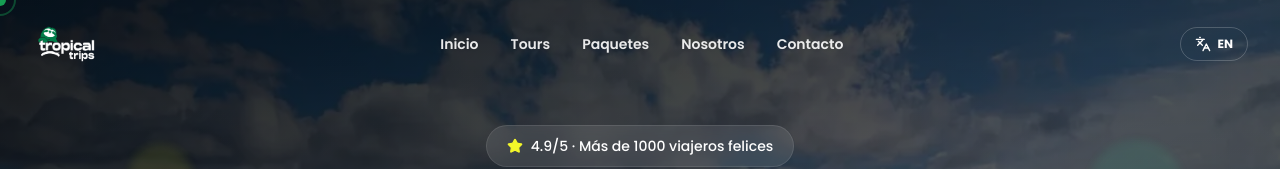
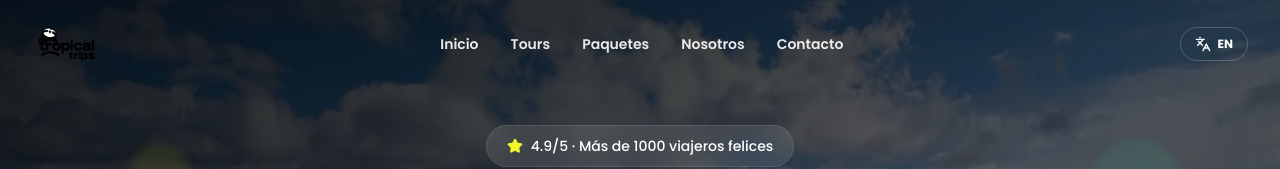
Before and after one commit to chinoloko-web/tropical-trips, a Next.js app: page / in a window 1280 px wide. Shown: the top 169 px of the page. Built offline with nearby package versions, Linux system fonts and the light colour scheme.

Commit message:
Remove mouse cursor effect, dynamic navbar logo on scroll, logo in footer

```diff
--- a/src/app/layout.tsx
+++ b/src/app/layout.tsx
@@ -4,7 +4,6 @@ import "./globals.css";
 import { Navbar } from "@/components/layout/navbar";
 import { Footer } from "@/components/layout/footer";
 import { WhatsAppFloat } from "@/components/layout/whatsapp-float";
-import { CursorFollower } from "@/components/ui/cursor-follower";
 import { BackToTop } from "@/components/ui/back-to-top";
 import { LanguageProvider } from "@/lib/i18n";
 
@@ -27,7 +26,6 @@ export default function RootLayout({ children }: { children: React.ReactNode })
           <Footer />
           <WhatsAppFloat />
           <BackToTop />
-          <CursorFollower />
         </LanguageProvider>
       </body>
     </html>
--- a/src/components/layout/footer.tsx
+++ b/src/components/layout/footer.tsx
@@ -14,9 +14,11 @@ export function Footer() {
 
           {/* Brand Info */}
           <div className="sm:col-span-2 lg:col-span-5 space-y-4 sm:space-y-5">
-            <h3 className="text-xl sm:text-2xl font-bold tracking-tight font-heading">
-              Tropical Trips & Travel
-            </h3>
+            <img
+              src="/logo.png"
+              alt="Tropical Trips"
+              className="h-10 sm:h-12 w-auto"
+            />
             <p className="max-w-sm text-sm text-gray-300 leading-relaxed font-sans">
               {siteConfig.tagline} Descubre los mejores destinos de ecoturismo, lagos, volcanes y cultura en Nicaragua y Costa Rica guiado por expertos locales.
             </p>
--- a/src/components/layout/navbar.tsx
+++ b/src/components/layout/navbar.tsx
@@ -81,7 +81,7 @@ export function Navbar() {
       <nav className="mx-auto flex max-w-7xl items-center justify-between px-4 sm:px-6 lg:px-8">
         <Link href="/" className="flex items-center gap-2 group shrink-0">
           <img
-            src="/logo.png"
+            src={scrolled ? "/logo.png" : "/logo-top.png"}
             alt="Tropical Trips & Travel"
             className="h-10 sm:h-12 w-auto transition-all duration-300"
           />
--- a/src/components/ui/cursor-follower.tsx
+++ /dev/null
@@ -1,68 +0,0 @@
-"use client";
-
-import { useEffect, useState } from "react";
-import { motion, useSpring } from "framer-motion";
-
-export function CursorFollower() {
-  const [isTouch, setIsTouch] = useState(true);
-  const [visible, setVisible] = useState(false);
-
-  const springX = useSpring(0, { stiffness: 150, damping: 12 });
-  const springY = useSpring(0, { stiffness: 150, damping: 12 });
-  const ringX = useSpring(0, { stiffness: 80, damping: 10 });
-  const ringY = useSpring(0, { stiffness: 80, damping: 10 });
-
-  useEffect(() => {
-    const isTouchDevice = window.matchMedia("(pointer: coarse)").matches;
-    // eslint-disable-next-line react-hooks/set-state-in-effect
-    setIsTouch(isTouchDevice);
-    if (isTouchDevice) return;
-
-    const move = (e: MouseEvent) => {
-      springX.set(e.clientX);
-      springY.set(e.clientY);
-      ringX.set(e.clientX);
-      ringY.set(e.clientY);
-      setVisible(true);
-    };
-    const leave = () => setVisible(false);
-    const enter = () => setVisible(true);
-
-    window.addEventListener("mousemove", move);
-    document.addEventListener("mouseleave", leave);
-    document.addEventListener("mouseenter", enter);
-
-    return () => {
-      window.removeEventListener("mousemove", move);
-      document.removeEventListener("mouseleave", leave);
-      document.removeEventListener("mouseenter", enter);
-    };
-  }, [springX, springY, ringX, ringY]);
-
-  if (isTouch) return null;
-
-  return (
-    <>
-      <motion.div
-        className="fixed top-0 left-0 pointer-events-none z-[9999]"
-        style={{
-          x: ringX,
-          y: ringY,
-          opacity: visible ? 1 : 0,
-        }}
-      >
-        <div className="h-8 w-8 rounded-full border-2 border-tropical-green-500/40 -translate-x-1/2 -translate-y-1/2" />
-      </motion.div>
-      <motion.div
-        className="fixed top-0 left-0 pointer-events-none z-[9999]"
-        style={{
-          x: springX,
-          y: springY,
-          opacity: visible ? 1 : 0,
-        }}
-      >
-        <div className="h-3 w-3 rounded-full bg-tropical-green-500 -translate-x-1/2 -translate-y-1/2" />
-      </motion.div>
-    </>
-  );
-}
```
Also changed, not shown: public/logo-top.png (added).
